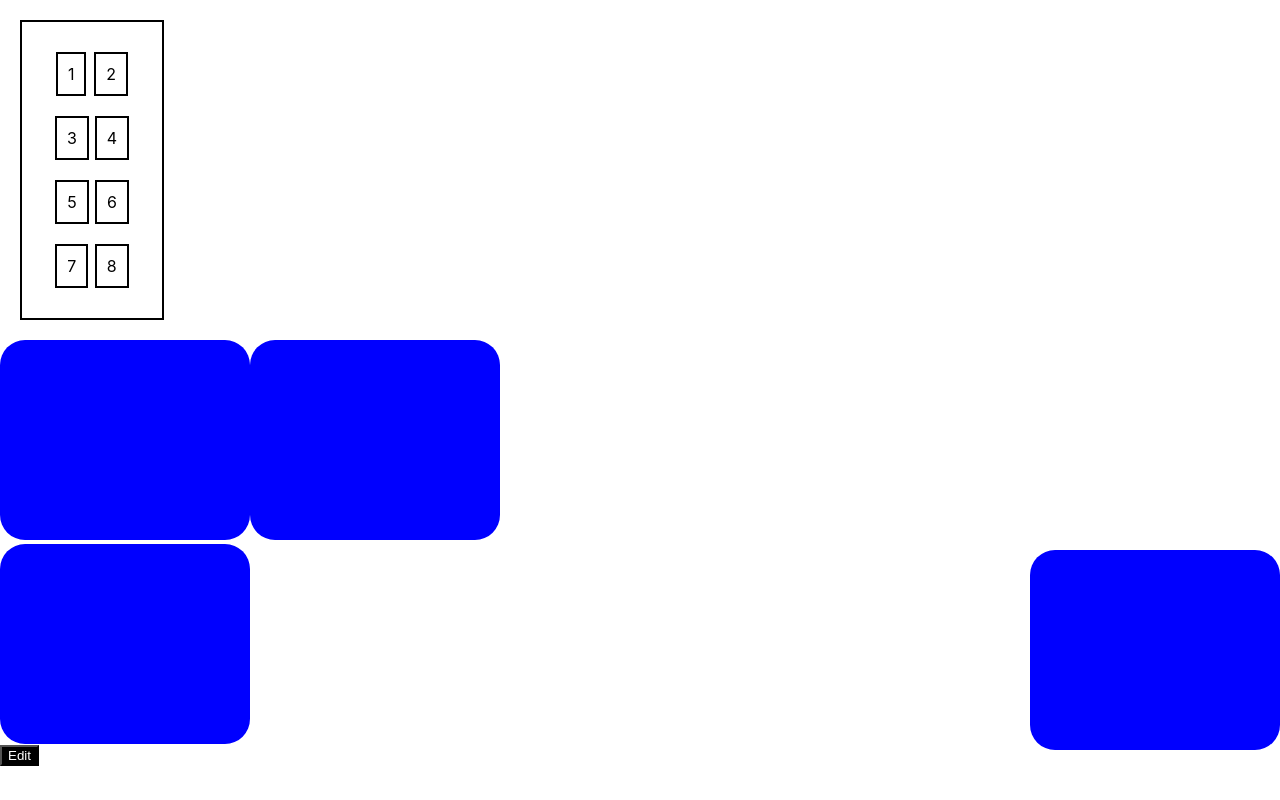
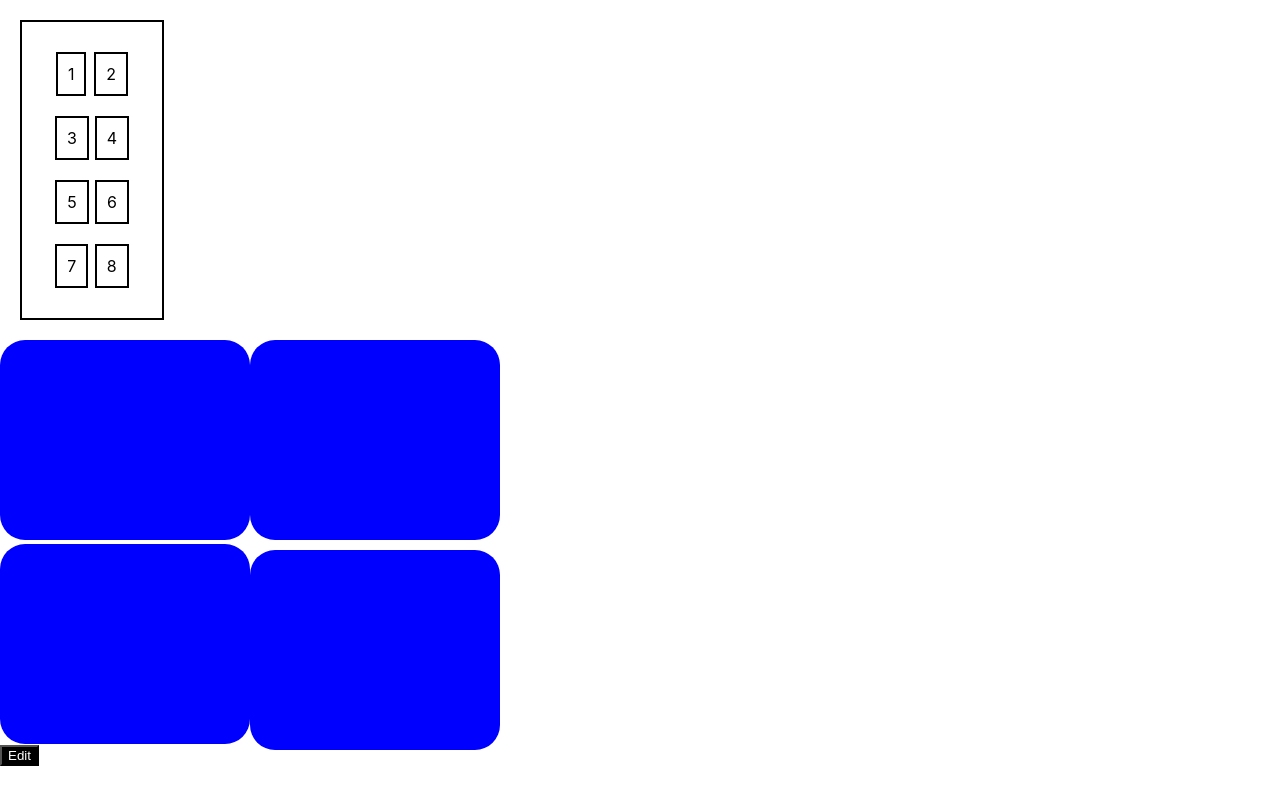
Before and after one commit to 464squad/design-pad, a React (Create React App) app: page / in a window 1280 px wide. Built offline with nearby package versions, Linux system fonts and the light colour scheme.

Commit message:
lined up pads

```diff
--- a/src/css/DesignPad.css
+++ b/src/css/DesignPad.css
@@ -29,15 +29,15 @@
 }
 
 .wpad4 {
-    padding: 0;
-    margin: 0;
+
     display:inline-block;
     width: 250px;
     height: 200px;
     background-color: blue;
-     border-radius: 25px;
-      top: 550px;
-    left: 300;
+    border-radius: 25px;
     position: absolute;
-    right: 0;
+    left: 250px;
+    right: 55px;
+    top: 550px;
+
 }
```
